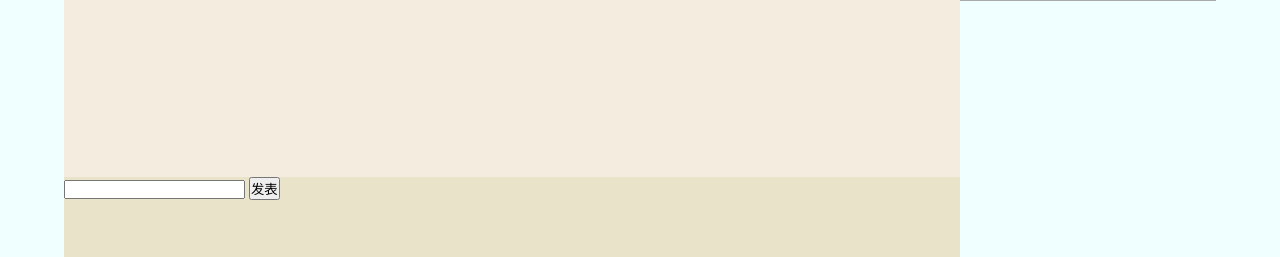
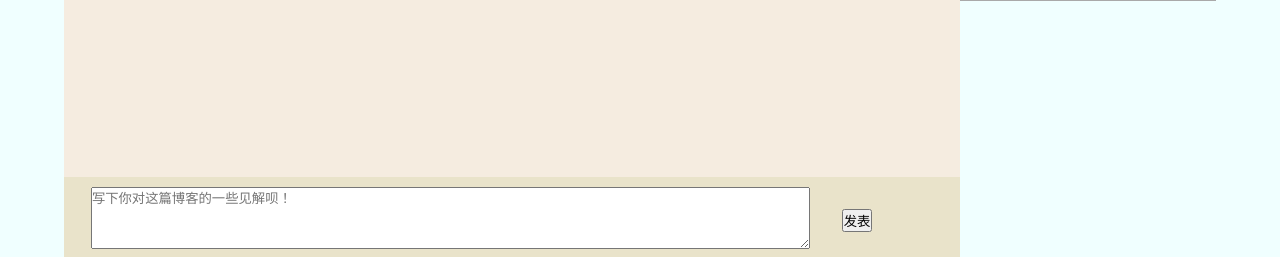
Before and after one commit to xiaojingchuangtianya/dreamWeb, a Django app: template templates/blog/blogDetail.html in a window 1280 px wide. Shown: the part 543-800 px from the top of the page. Run offline with Django 3.2, Linux system fonts and the light colour scheme; the template is opened without the code that fills it, so the values that code supplies are empty.

Commit message:
完善博客评论发表的样式，美化页面  1.15

```diff
--- a/blog/views.py
+++ b/blog/views.py
@@ -25,7 +25,8 @@ def blogHome(request):
 def writeBlog(request):
     if request.method =="GET":
         myForm=MyForms()
-        return render(request,"blog/writeBlog.html",context={"myForm":myForm})
+        blogs=Blog.objects.all()
+        return render(request,"blog/writeBlog.html",context={"myForm":myForm,"blogs":blogs})
     elif request.method == "POST":
         postData=request.POST
         getBlogType=BlogType.objects.filter(id=postData["type"])
--- a/static/css/blog/blogDetail.css
+++ b/static/css/blog/blogDetail.css
@@ -39,3 +39,17 @@
     text-align: center;
     background-color:rgb(124, 129, 116);
 }
+div.rightComment>p{
+    border-bottom: #c1c1a8 2px solid;
+}
+#comment{
+    float: left;
+    margin-left: 3%;
+    margin-top: 0.6rem;
+    width: 80%;
+    height: 75%;
+}
+#sendComent{
+    float: left;
+    margin: 2rem  0 0 2rem;
+}
--- a/templates/blog/blogDetail.html
+++ b/templates/blog/blogDetail.html
@@ -20,9 +20,9 @@
         </div>
         <div class="writeComment">
             <!-- 这里用ajax会比较好一些，不要进行重定向操作 -->
-                <input type="text" id="comment">
+                <textarea type="" id="comment" placeholder="写下你对这篇博客的一些见解呗！"></textarea>
                 <input type="hidden" name="blog" id="blogid" value="{{blog.id}}">
-                <button type="button" onclick="sendComent()">发表</button>
+                <button type="button" onclick="sendComent()" id="sendComent">发表</button>
         </div>
         <div class="rightPannel">
             <div class="rightSuggest">
--- a/templates/blog/writeBlog.html
+++ b/templates/blog/writeBlog.html
@@ -9,6 +9,9 @@
 {% endblock %}
 {% block main %}
 <div class="main">
+    <div class="myBlog">
+        {{blogs}}
+    </div>
     <div class="writeBlog">
         {#    这里写一个font表单用于#}
         <form action="/blog/writeBlog/" method="post" enctype="multipart/form-data">
@@ -20,7 +23,7 @@
                 <div  class="input-group typeInput">
                     <span>分类：</span>{{ myForm.type }}
                     <div class="input-group add">
-                        <img onclick=alert(); src="{% static 'img/icon/add.png' %}" alt="新增" width="100%">
+                        <img onclick="getDom();showAlert();" src="{% static 'img/icon/add.png' %}" alt="新增" width="100%" >
                     </div>
                 </div>
             </div>
```
Also changed, not shown: static/js/blog/writeBlog.js (+23 -12 lines).
